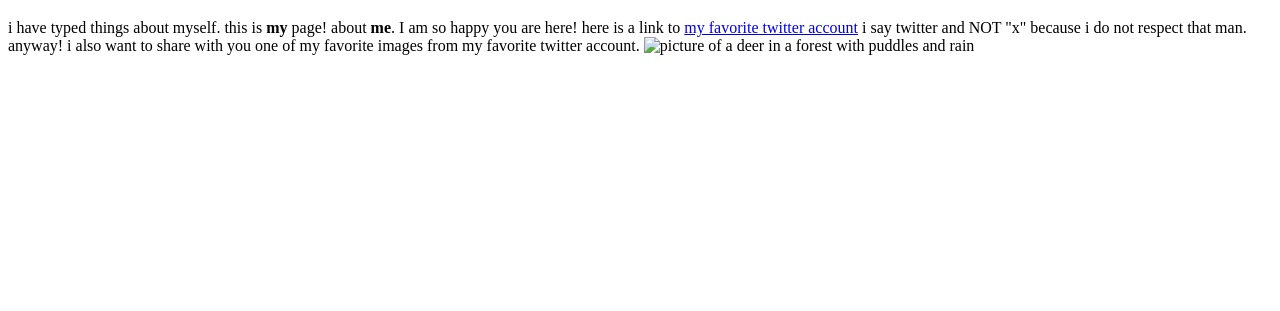
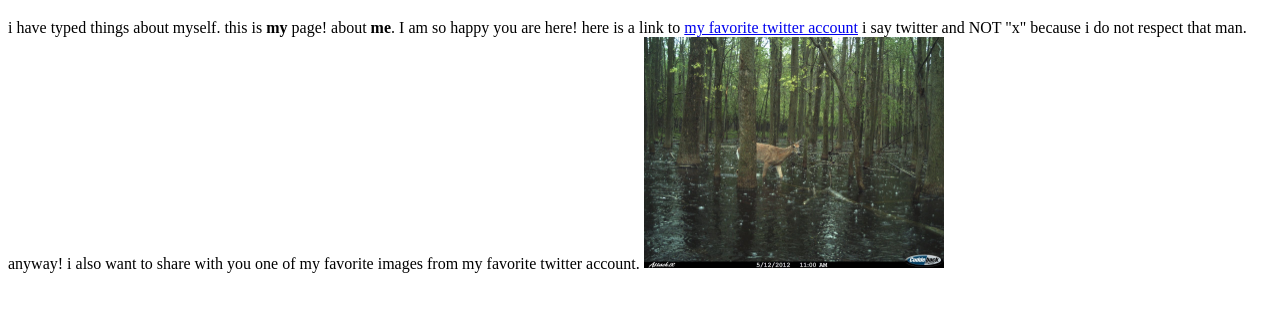
Before and after one commit to aln363/all_about_me, a plain HTML site: page index.html in a window 1280 px wide. Shown: the part 61-372 px from the top of the page. Drawn offline with Linux system fonts and the light colour scheme.

Commit message:
Update index.html

```diff
--- a/index.html
+++ b/index.html
@@ -5,7 +5,7 @@
   </head>
   <body>
     <h1>heyyy</h1>
-    <p>i have typed things about myself. this is <strong>my</strong> page! about <strong>me</strong>. I am so happy you are here! here is a link to  <a href="https://twitter.com/bettertrailcams/" target="_blank">my favorite twitter account</a> i say twitter and NOT "x" because i do not respect that man. anyway! i also want to share with you one of my favorite images from my favorite twitter account. <img src="deer2.jpg" alt="picture of a deer in a forest with puddles and rain">
+    <p>i have typed things about myself. this is <strong>my</strong> page! about <strong>me</strong>. I am so happy you are here! here is a link to  <a href="https://twitter.com/bettertrailcams/" target="_blank">my favorite twitter account</a> i say twitter and NOT "x" because i do not respect that man. anyway! i also want to share with you one of my favorite images from my favorite twitter account. <img src="deer.jpeg" alt="picture of a deer in a forest with puddles and rain" style="width:300px">
     </p>
   </body>
 </html>
```
